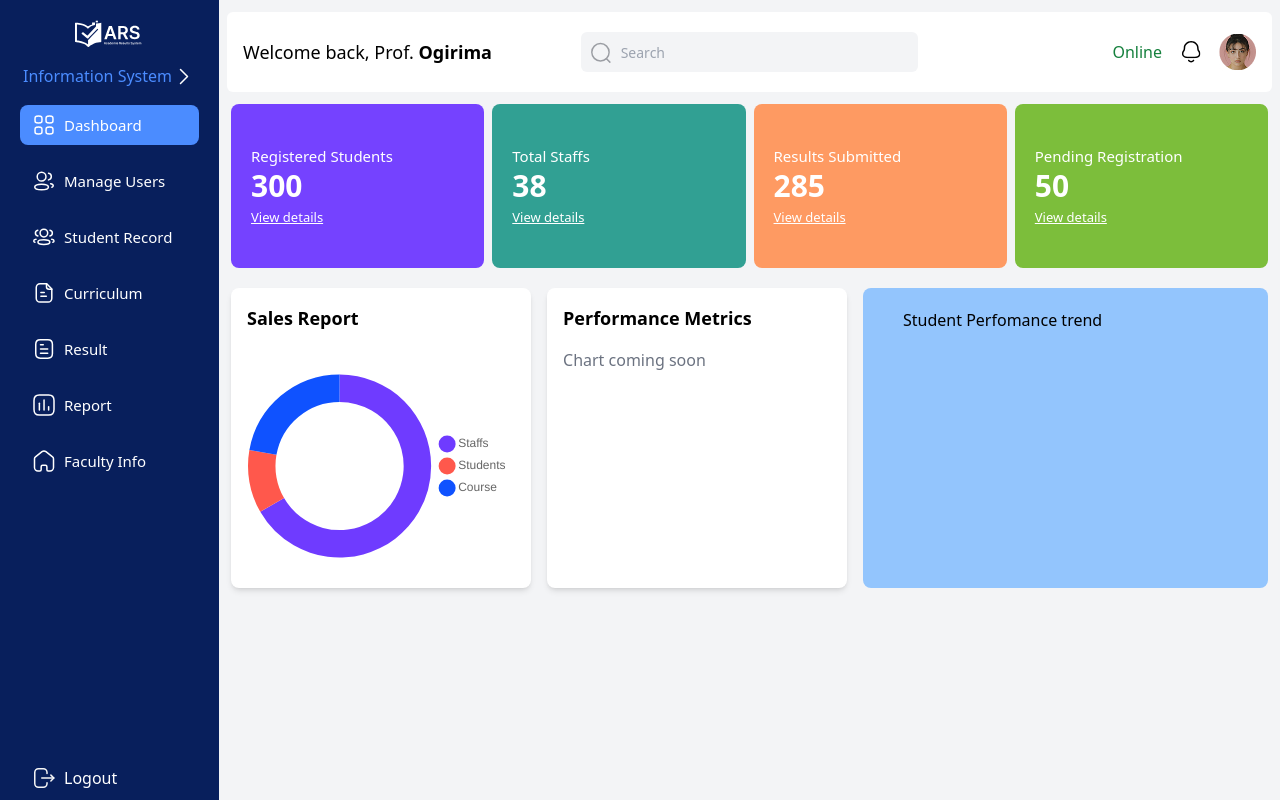
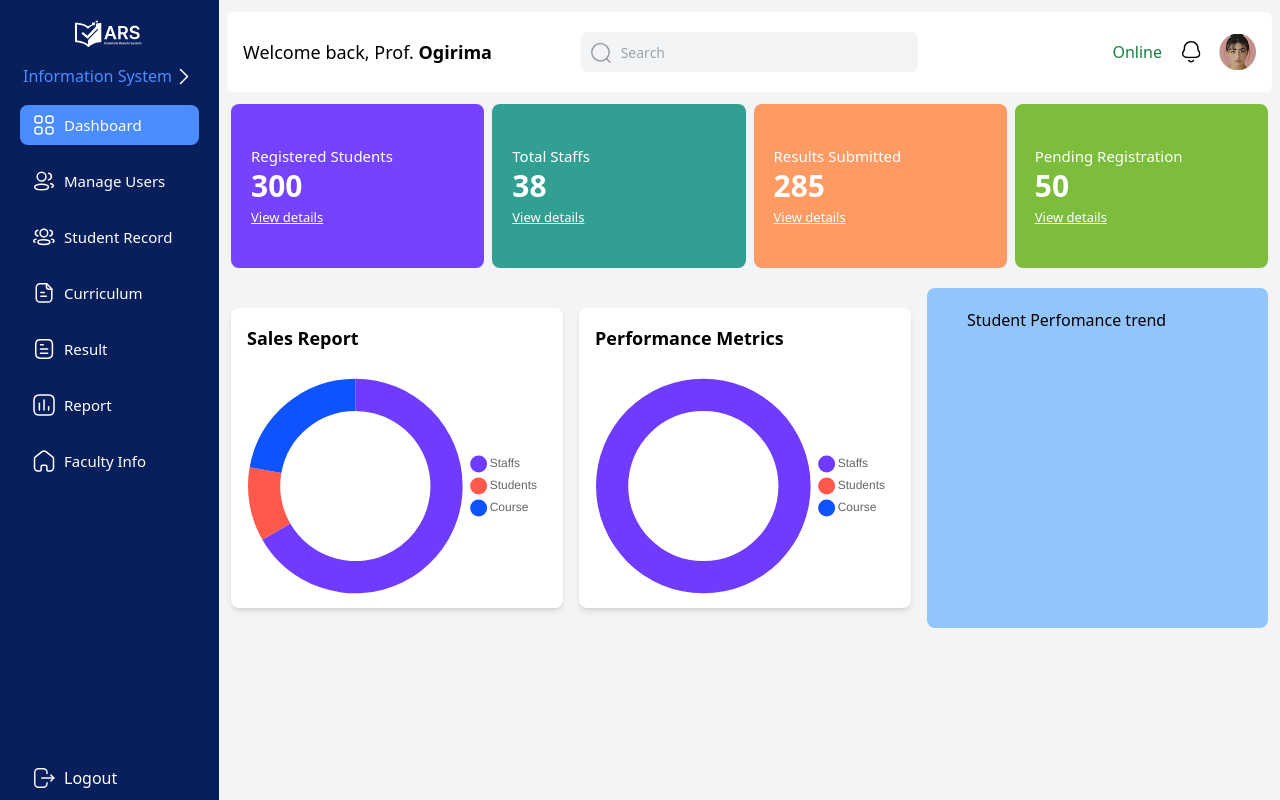
Before and after one commit to hola554/RMS, a React (Vite) app: page / in a window 1280 px wide. Built offline with nearby package versions, Linux system fonts and the light colour scheme.

Commit message:
Completed doughnut section

```diff
--- a/src/components/dashboard/dashboardReports.jsx
+++ b/src/components/dashboard/dashboardReports.jsx
@@ -2,58 +2,57 @@
 import { Chart } from "chart.js/auto";
 import { useEffect, useRef } from "react";
 
-export const DashboardReports = () => {
-  const chartRef1 = useRef(null);
+const DoughnutChart = ({ labels, data, backgroundColors }) => {
+  const chartRef = useRef(null);
   const chartInstance = useRef(null);
 
-  // First chart
-  const firstChartLabel = ["Staffs", "Students", "Course"];
+  useEffect(() => {
+    // Ensure the canvas element exists
+    if (!chartRef.current) return;
 
-  useEffect(() => {
-    if (!chartRef1.current) return;
-
-    const ctx = chartRef1.current.getContext("2d");
+    // Get the 2D rendering context
+    const ctx = chartRef.current.getContext("2d");
     if (!ctx) return;
 
-    // Clear any previous chart
-    const existingChart = Chart.getChart(chartRef1.current);
-    if (existingChart) {
-      existingChart.destroy();
+    // Destroy any existing chart instance to prevent memory leaks and re-rendering issues
+    if (chartInstance.current) {
+      chartInstance.current.destroy();
     }
 
+    // Create a new Chart.js instance
     chartInstance.current = new Chart(ctx, {
-      type: "doughnut",
+      type: "doughnut", // Chart type is doughnut
       data: {
-        labels: firstChartLabel,
+        labels: labels, // Labels for the segments
         datasets: [
           {
-            data: [300, 50, 100],
-            backgroundColor: ["#6f3bff", "#ff584c", "#0f52ff"],
-            borderAlign: "center",
-            borderColor: "transparent",
-            weight: 0.25,
-            hoverOffset: 4,
+            data: data, // Data values for each segment
+            backgroundColor: backgroundColors, // Background colors for each segment
+            borderAlign: "center", // Align borders to the center of the arc
+            borderColor: "transparent", // Transparent border for a cleaner look
+            weight: 0.25, // Weight of the dataset
+            hoverOffset: 4, // Offset when hovering over a segment
           },
         ],
       },
       options: {
-        responsive: true,
-        maintainAspectRatio: false,
-        cutout: "70%",
+        responsive: true, // Make the chart responsive to container size
+        maintainAspectRatio: false, // Do not maintain aspect ratio, allowing flexible sizing
+        cutout: "70%", // Size of the inner cutout (doughnut hole)
         animation: {
-          animateScale: true,
-          animateRotate: true,
+          animateScale: true, // Animate the scale of the chart on load
+          animateRotate: true, // Animate the rotation of the chart on load
         },
         plugins: {
           legend: {
-            position: "right",
+            position: "right", // Position the legend on the right side
             labels: {
-              boxWidth: 10,
-              padding: 10,
-              usePointStyle: true,
-              pointStyle: 'circle',
+              boxWidth: 10, // Width of the color box in the legend
+              padding: 10, // Padding between legend items
+              usePointStyle: true, // Use point style (circle) for legend items
+              pointStyle: "circle", // Set the point style to circle
               font: {
-                size: 12, // Font size of legend text
+                size: 12, // Font size for legend labels
               },
             },
           },
@@ -61,22 +60,42 @@ export const DashboardReports = () => {
       },
     });
 
-    // Cleanup function
+    // Cleanup function: destroy the chart instance when the component unmounts
     return () => {
       if (chartInstance.current) {
         chartInstance.current.destroy();
         chartInstance.current = null;
       }
     };
-  }, []);
+  }, [labels, data, backgroundColors]); // Re-run effect if these props change
 
   return (
-    <section className="flex gap-4">
+    <div className="h-full w-full flex items-center justify-center">
+      <canvas ref={chartRef}></canvas>
+    </div>
+  );
+};
+
+export const DashboardReports = () => {
+
+  const firstChartLabel = ["Staffs", "Students", "Course"];
+  const firstChartData = [300, 50, 100];
+  const firstChartColors = ["#6f3bff", "#ff584c", "#0f52ff"];
+
+  const secondChartLabel = ["Staffs", "Students", "Course"];
+  const secondChartData = [300, 0, 0];
+  const secondChartColors = ["#6f3bff", "#ff584c", "#0f52ff"];
+  return (
+    <section className="flex gap-4 my-5">
       {/* First report */}
       <div className="bg-white rounded-lg shadow-md h-[300px] p-4 flex-1 min-w-[300px]">
         <h2 className="text-lg font-semibold mb-4">Sales Report</h2>
         <div className="h-[calc(100%-2rem)] w-full">
-          <canvas ref={chartRef1} id="chart1" height="300" width="400"></canvas>
+          <DoughnutChart
+            labels={firstChartLabel}
+            data={firstChartData}
+            backgroundColors={firstChartColors}
+          />
         </div>
       </div>
 
@@ -84,7 +103,11 @@ export const DashboardReports = () => {
       <div className="bg-white rounded-lg shadow-md h-[300px] p-4 flex-1 min-w-[300px]">
         <h2 className="text-lg font-semibold mb-4">Performance Metrics</h2>
         <div className="h-[calc(100%-2rem)]">
-          <p className="text-gray-500">Chart coming soon</p>
+          <DoughnutChart
+            labels={secondChartLabel}
+            data={secondChartData}
+            backgroundColors={secondChartColors}
+          />
         </div>
       </div>
     </section>
```
